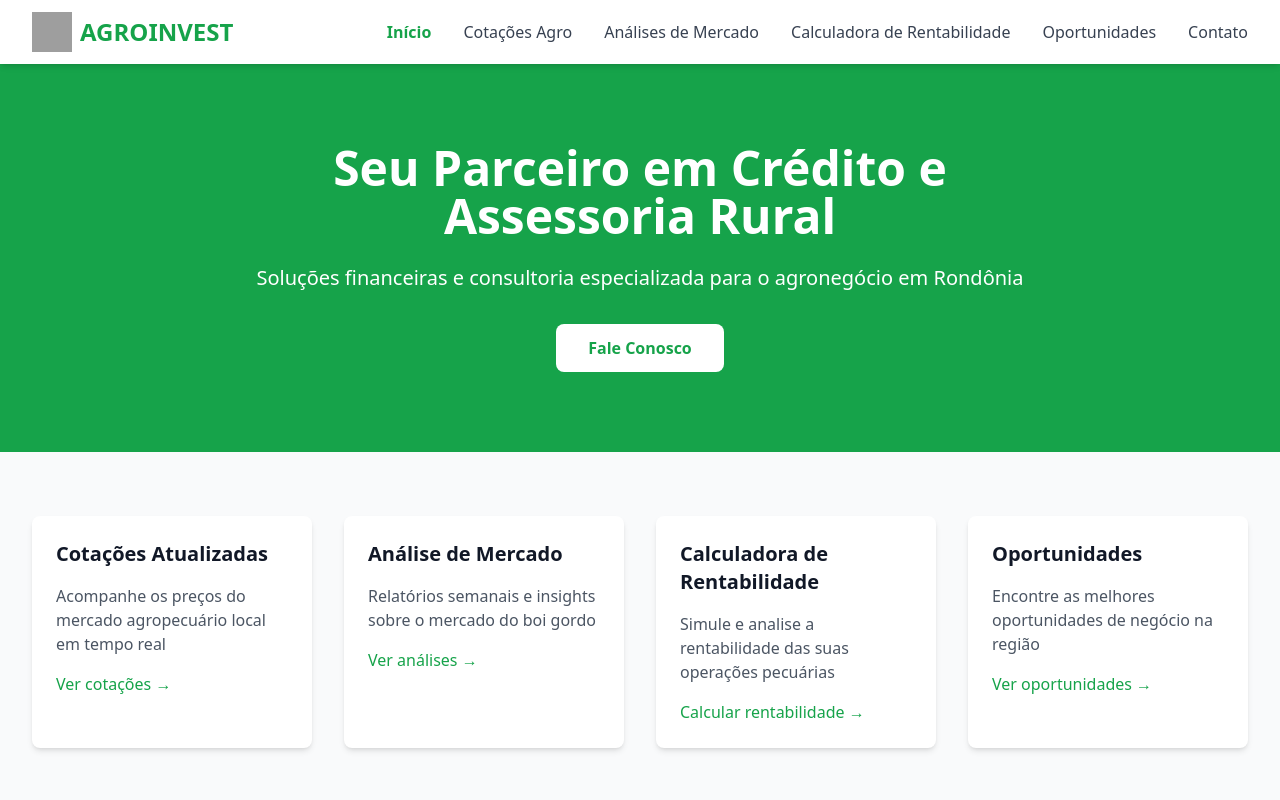
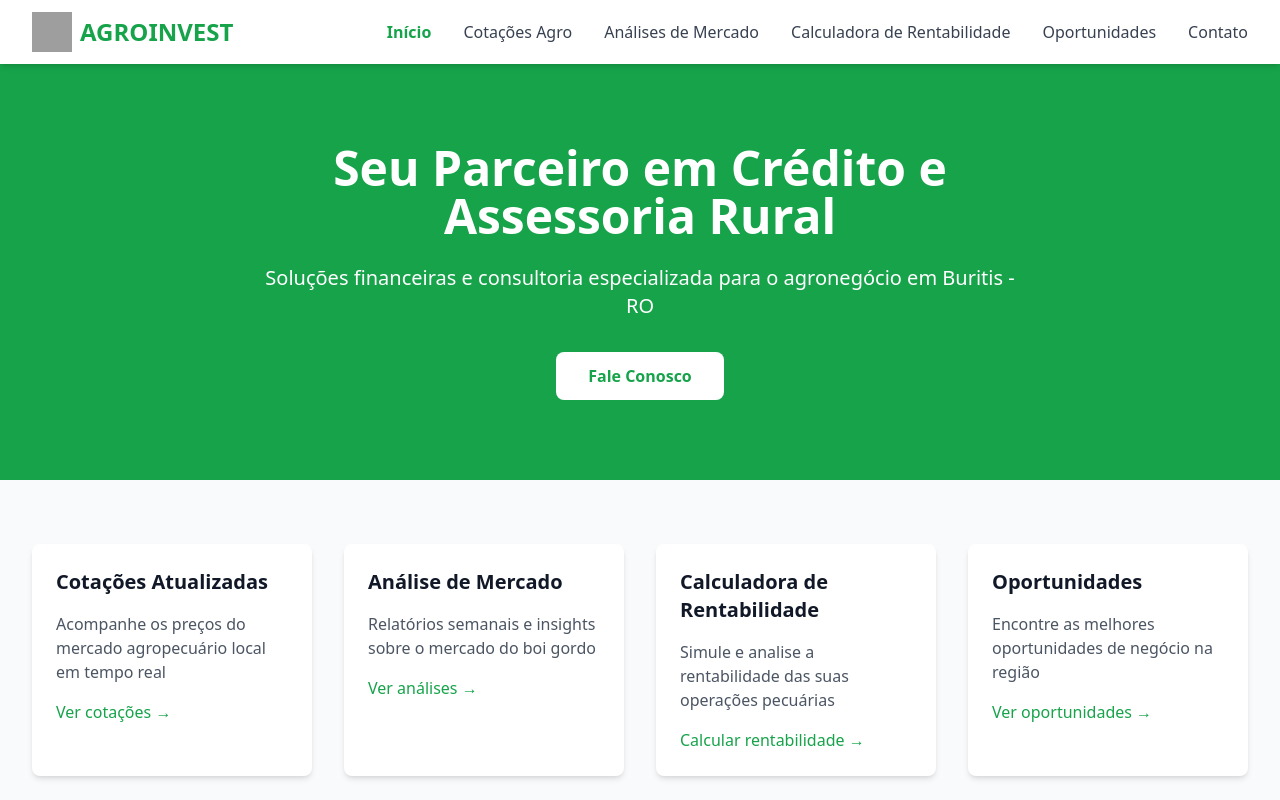
Before and after one commit to marcosrobrt/agroinvest, a React (Create React App) app: page / in a window 1280 px wide. Shown: the top 800 px of the page. Built offline with nearby package versions, Linux system fonts and the light colour scheme; grey boxes are pictures that could not be loaded.

Commit message:
fix: corrige texto da página inicial

```diff
--- a/src/pages/Home.tsx
+++ b/src/pages/Home.tsx
@@ -12,7 +12,7 @@ export default function Home() {
               Seu Parceiro em Crédito e Assessoria Rural
             </h1>
             <p className="text-xl mb-8">
-              Soluções financeiras e consultoria especializada para o agronegócio em Rondônia
+              Soluções financeiras e consultoria especializada para o agronegócio em Buritis - RO
             </p>
             <Link
               to="/contato"
```
